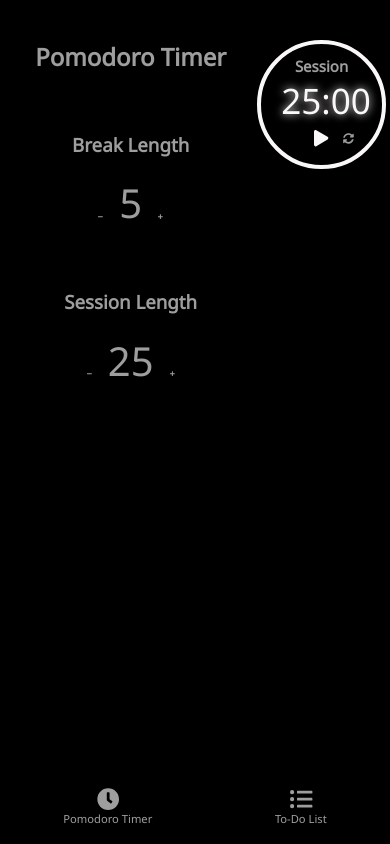
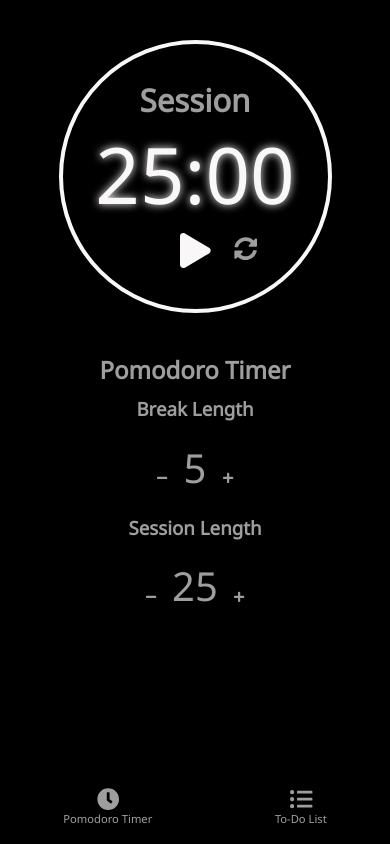
Before and after one commit to YH-Shen/pomodoro_clock, a React (Create React App) app: page / in a window 390 px wide. Built offline with nearby package versions, Linux system fonts and the light colour scheme.

Commit message:
finshed adding responsiveness

```diff
--- a/src/App.css
+++ b/src/App.css
@@ -36,13 +36,15 @@ body {
 
 #break-label,
 #session-label {
-    margin: 20px;
+    margin: 10px 20px;
 }
 @media screen and (max-width: 1000px) {
     body {
         width: 100%;
+        display: flex;
+        flex-flow: column-reverse;
     }
-    /* .Counters {
+    .Counters {
         flex-flow: row wrap;
         justify-content: center;
         margin: 0 20px;
@@ -50,5 +52,19 @@ body {
     .Counters h2 {
         width: 100%;
         margin: 0;
-    } */
+    }
+    .clock-container {
+        width: 70vw;
+        height: 70vw;
+    }
+    .clock-container span {
+        font-size: 20vw;
+    }
+    .controls button {
+        margin: 1vw;
+        font-size: 3vw;
+    }
+    .clock-container h1 {
+        font-size: 8vw;
+    }
 }
--- a/src/static/Counter.css
+++ b/src/static/Counter.css
@@ -3,6 +3,10 @@
 }
 .timer-container h1 {
     text-align: center;
+}
+.timer-container h3 {
+    margin-top: 0;
+    /* margin-block-start: 0; */
 }
 h2 {
     margin-top: 20px;
--- a/src/static/ToDoList.css
+++ b/src/static/ToDoList.css
@@ -250,4 +250,7 @@ select {
     .complete-btn {
         padding: 0.4rem;
     }
+    #reset {
+        margin: 2vw 4vw;
+    }
 }
```
